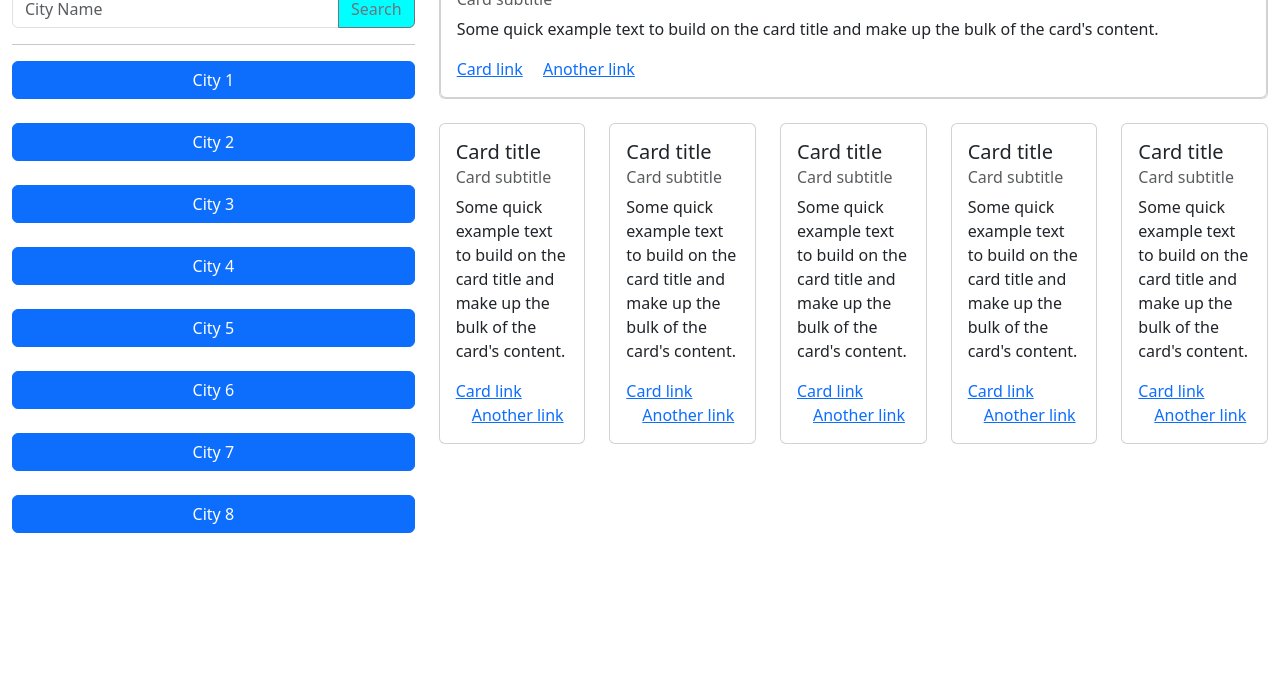
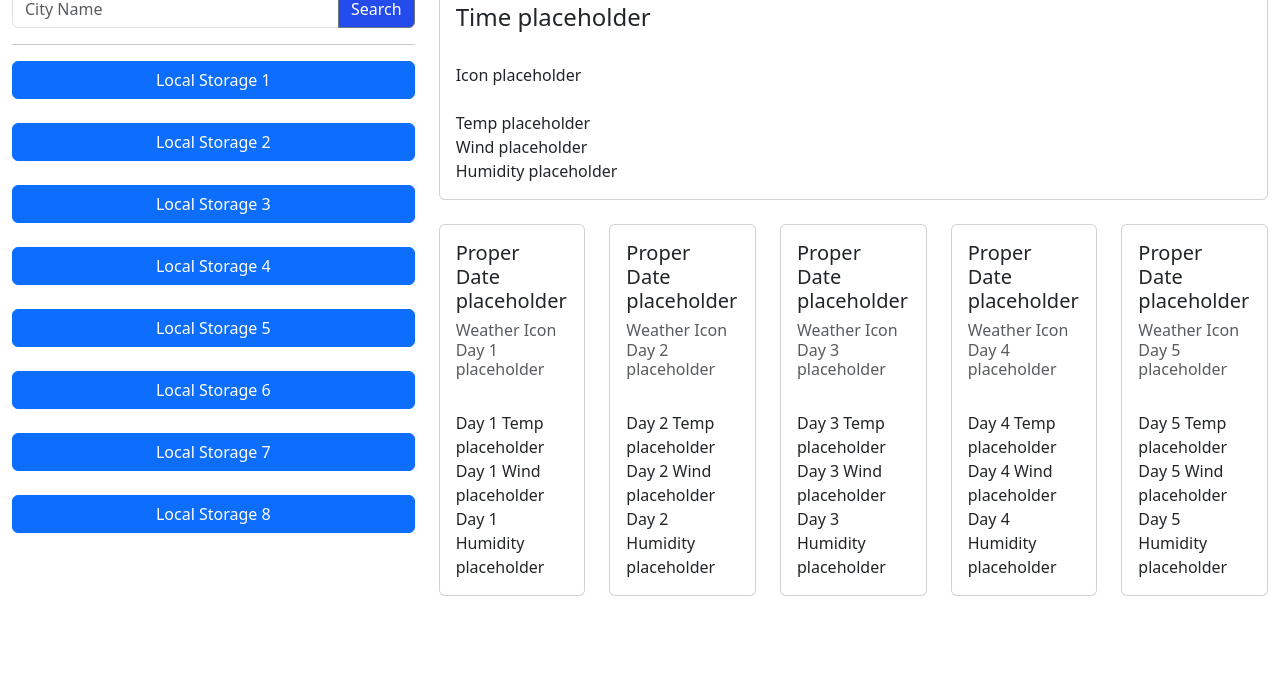
Before and after one commit to TheOarsman/Weather_Dashboard_SS_API, a plain HTML site: page index.html in a window 1280 px wide. Shown: the part 112-800 px from the top of the page. Drawn offline with nearby package versions, Linux system fonts and the light colour scheme.

Commit message:
cards and classes renamed to match correct dates and Weather

```diff
--- a/index.html
+++ b/index.html
@@ -54,41 +54,49 @@
           <hr />
           <div>
             <ul class="list-group list-group-flush">
-              <button type="button" class="btn btn-primary">City 1</button>
+              <button type="button" class="btn btn-primary">
+                Local Storage 1
+              </button>
               <br />
-              <button type="button" class="btn btn-primary">City 2</button
+              <button type="button" class="btn btn-primary">
+                Local Storage 2</button
               ><br />
-              <button type="button" class="btn btn-primary">City 3</button
+              <button type="button" class="btn btn-primary">
+                Local Storage 3</button
               ><br />
-              <button type="button" class="btn btn-primary">City 4</button
+              <button type="button" class="btn btn-primary">
+                Local Storage 4</button
               ><br />
-              <button type="button" class="btn btn-primary">City 5</button
+              <button type="button" class="btn btn-primary">
+                Local Storage 5</button
               ><br />
-              <button type="button" class="btn btn-primary">City 6</button
+              <button type="button" class="btn btn-primary">
+                Local Storage 6</button
               ><br />
-              <button type="button" class="btn btn-primary">City 7</button
+              <button type="button" class="btn btn-primary">
+                Local Storage 7</button
               ><br />
-              <button type="button" class="btn btn-primary">City 8</button
+              <button type="button" class="btn btn-primary">
+                Local Storage 8</button
               ><br />
             </ul>
           </div>
         </div>
 
         <div class="col-sm-12 col-md-8">
-          <div class="card">
+          <!-- Retrieved Data from City Search -->
+          <div id="todaysWeatherCard">
             <div>
               <div class="card">
                 <div class="card-body">
-                  <h5 class="card-title">Card title</h5>
-                  <h6 class="card-subtitle mb-2 text-body-secondary">
-                    Card subtitle
-                  </h6>
-                  <p class="card-text">
-                    Some quick example text to build on the card title and make
-                    up the bulk of the card's content.
-                  </p>
-                  <a href="#" class="card-link">Card link</a>
-                  <a href="#" class="card-link">Another link</a>
+                  <h3 class="currentSearch">City placeholder</h3>
+                  <h4 class="currentTime">Time placeholder</h4>
+                  <br />
+                  <div class="weatherIcon">Icon placeholder</div>
+                  <br />
+                  <div class="currentTemp">Temp placeholder</div>
+                  <div class="currentWind">Wind placeholder</div>
+                  <div class="currentHumid">Humidity placeholder</div>
                 </div>
               </div>
             </div>
@@ -98,80 +106,70 @@
             <div class="col">
               <div class="card">
                 <div class="card-body">
-                  <h5 class="card-title">Card title</h5>
-                  <h6 class="card-subtitle mb-2 text-body-secondary">
-                    Card subtitle
+                  <h5 class="day1Forcast">Proper Date placeholder</h5>
+                  <h6 class="day1Icon mb-2 text-body-secondary">
+                    Weather Icon Day 1 placeholder
                   </h6>
-                  <p class="card-text">
-                    Some quick example text to build on the card title and make
-                    up the bulk of the card's content.
-                  </p>
-                  <a href="#" class="card-link">Card link</a>
-                  <a href="#" class="card-link">Another link</a>
+                  <br />
+                  <div class="day1Temp">Day 1 Temp placeholder</div>
+                  <div class="day1Wind">Day 1 Wind placeholder</div>
+                  <div class="day1Humid">Day 1 Humidity placeholder</div>
                 </div>
               </div>
             </div>
             <div class="col">
               <div class="card">
                 <div class="card-body">
-                  <h5 class="card-title">Card title</h5>
-                  <h6 class="card-subtitle mb-2 text-body-secondary">
-                    Card subtitle
+                  <h5 class="day1Forcast">Proper Date placeholder</h5>
+                  <h6 class="day1Icon mb-2 text-body-secondary">
+                    Weather Icon Day 2 placeholder
                   </h6>
-                  <p class="card-text">
-                    Some quick example text to build on the card title and make
-                    up the bulk of the card's content.
-                  </p>
-                  <a href="#" class="card-link">Card link</a>
-                  <a href="#" class="card-link">Another link</a>
+                  <br />
+                  <div class="day1Temp">Day 2 Temp placeholder</div>
+                  <div class="day1Wind">Day 2 Wind placeholder</div>
+                  <div class="day1Humid">Day 2 Humidity placeholder</div>
                 </div>
               </div>
             </div>
             <div class="col">
               <div class="card">
                 <div class="card-body">
-                  <h5 class="card-title">Card title</h5>
-                  <h6 class="card-subtitle mb-2 text-body-secondary">
-                    Card subtitle
+                  <h5 class="day1Forcast">Proper Date placeholder</h5>
+                  <h6 class="day1Icon mb-2 text-body-secondary">
+                    Weather Icon Day 3 placeholder
                   </h6>
-                  <p class="card-text">
-                    Some quick example text to build on the card title and make
-                    up the bulk of the card's content.
-                  </p>
-                  <a href="#" class="card-link">Card link</a>
-                  <a href="#" class="card-link">Another link</a>
+                  <br />
+                  <div class="day1Temp">Day 3 Temp placeholder</div>
+                  <div class="day1Wind">Day 3 Wind placeholder</div>
+                  <div class="day1Humid">Day 3 Humidity placeholder</div>
                 </div>
               </div>
             </div>
             <div class="col">
               <div class="card">
                 <div class="card-body">
-                  <h5 class="card-title">Card title</h5>
-                  <h6 class="card-subtitle mb-2 text-body-secondary">
-                    Card subtitle
+                  <h5 class="day1Forcast">Proper Date placeholder</h5>
+                  <h6 class="day1Icon mb-2 text-body-secondary">
+                    Weather Icon Day 4 placeholder
                   </h6>
-                  <p class="card-text">
-                    Some quick example text to build on the card title and make
-                    up the bulk of the card's content.
-                  </p>
-                  <a href="#" class="card-link">Card link</a>
-                  <a href="#" class="card-link">Another link</a>
+                  <br />
+                  <div class="day1Temp">Day 4 Temp placeholder</div>
+                  <div class="day1Wind">Day 4 Wind placeholder</div>
+                  <div class="day1Humid">Day 4 Humidity placeholder</div>
                 </div>
               </div>
             </div>
             <div class="col">
               <div class="card">
                 <div class="card-body">
-                  <h5 class="card-title">Card title</h5>
-                  <h6 class="card-subtitle mb-2 text-body-secondary">
-                    Card subtitle
+                  <h5 class="day1Forcast">Proper Date placeholder</h5>
+                  <h6 class="day1Icon mb-2 text-body-secondary">
+                    Weather Icon Day 5 placeholder
                   </h6>
-                  <p class="card-text">
-                    Some quick example text to build on the card title and make
-                    up the bulk of the card's content.
-                  </p>
-                  <a href="#" class="card-link">Card link</a>
-                  <a href="#" class="card-link">Another link</a>
+                  <br />
+                  <div class="day1Temp">Day 5 Temp placeholder</div>
+                  <div class="day1Wind">Day 5 Wind placeholder</div>
+                  <div class="day1Humid">Day 5 Humidity placeholder</div>
                 </div>
               </div>
             </div>
--- a/script.js
+++ b/script.js
@@ -34,3 +34,19 @@ function fiveDayWeather(lat, long) {
       console.log(data);
     });
 }
+
+/* display current weather */
+function displayCurrentWeather(data) {
+  // Update the HTML elements with the relevant weather data
+  document.querySelector("#todaysWeatherCard .currentSearch").textContent =
+    data.name;
+  document.querySelector(
+    "#todaysWeatherCard .currentTemp"
+  ).textContent = `Temperature: ${data.main.temp} °F`;
+  document.querySelector(
+    "#todaysWeatherCard .currentWind"
+  ).textContent = `Wind Speed: ${data.wind.speed} mph`;
+  document.querySelector(
+    "#todaysWeatherCard .currentHumidy"
+  ).textContent = `Humidity: ${data.main.humidity}%`;
+}
--- a/style.css
+++ b/style.css
@@ -3,5 +3,6 @@
 }
 
 .btn-clr {
-  background-color: aqua;
+  background-color: rgb(36, 76, 237);
+  color: white;
 }
```
